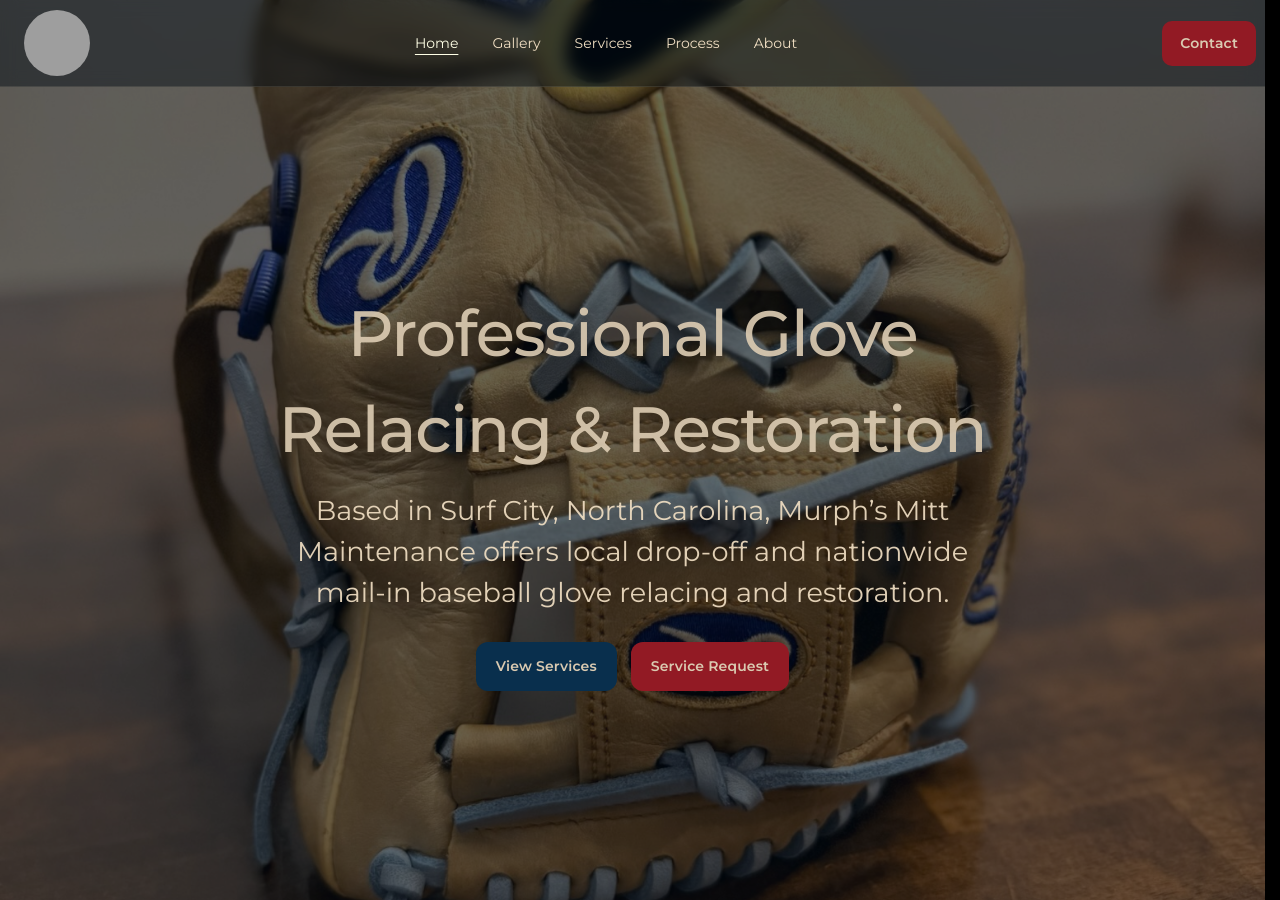
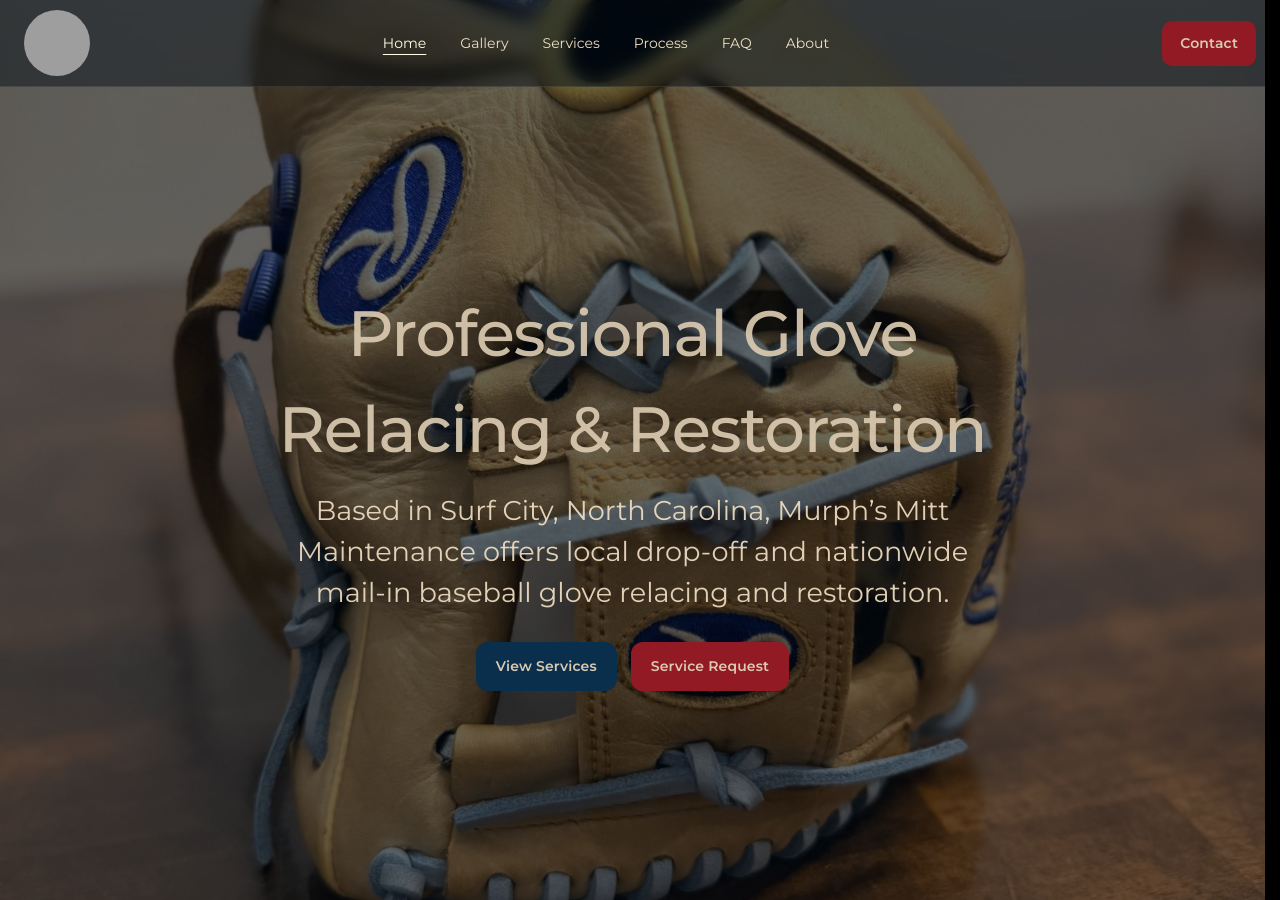
Before and after one commit to kbrettmurphy-ctrl/murphsmitts, a Jekyll site: the page built from index.html, in a window 1280 px wide and 900 px high. Built offline with Jekyll 4.4.1, drawn with Linux system fonts in a browser that asks for light colours; grey boxes are pictures that could not be loaded.

Commit message:
Update header.html

```diff
--- a/_includes/header.html
+++ b/_includes/header.html
@@ -11,6 +11,7 @@
      <a href="{{ '/gallery/' | relative_url }}" class="{% if page.nav == 'gallery' %}active{% endif %}">Gallery</a>
      <a href="{{ '/services/' | relative_url }}" class="{% if page.nav == 'services' %}active{% endif %}">Services</a>
      <a href="{{ '/process/' | relative_url }}" class="{% if page.nav == 'process' %}active{% endif %}">Process</a>
+     <a href="{{ '/baseball-glove-relacing/#faq' | relative_url }}" >FAQ</a>
      <a href="{{ '/about/' | relative_url }}" class="{% if page.nav == 'about' %}active{% endif %}">About</a>
    </nav>
 
```
